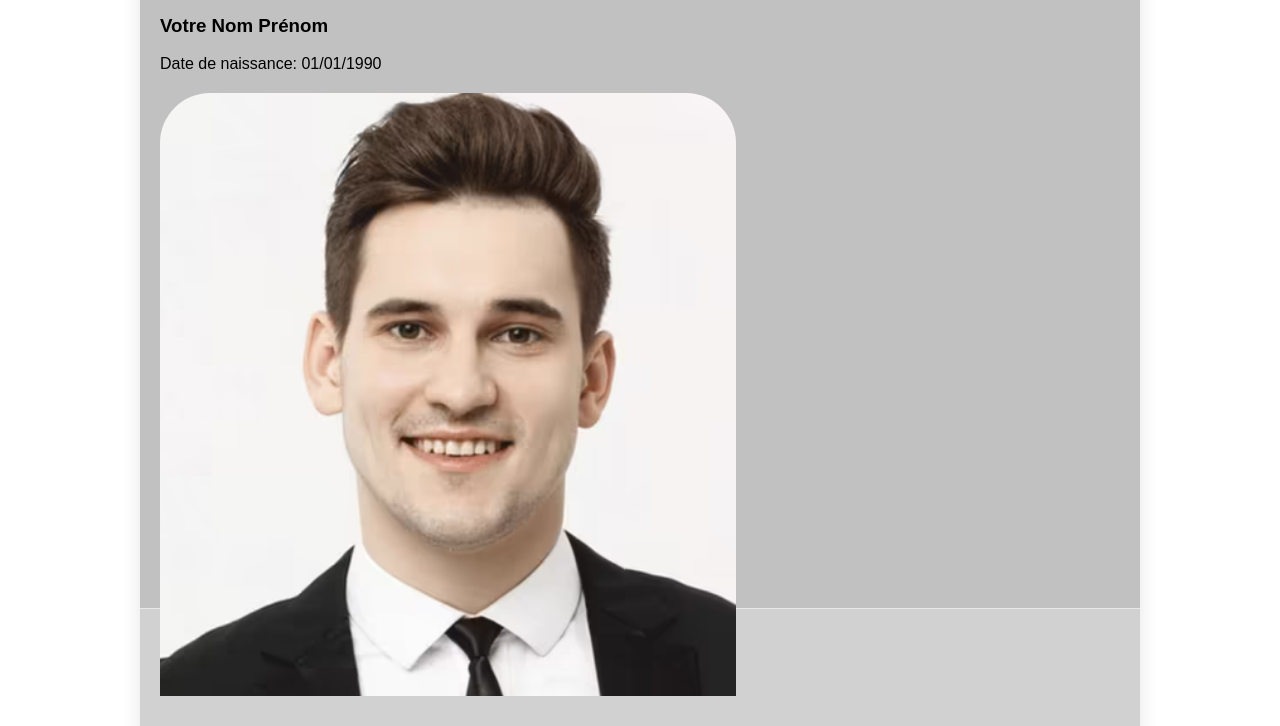
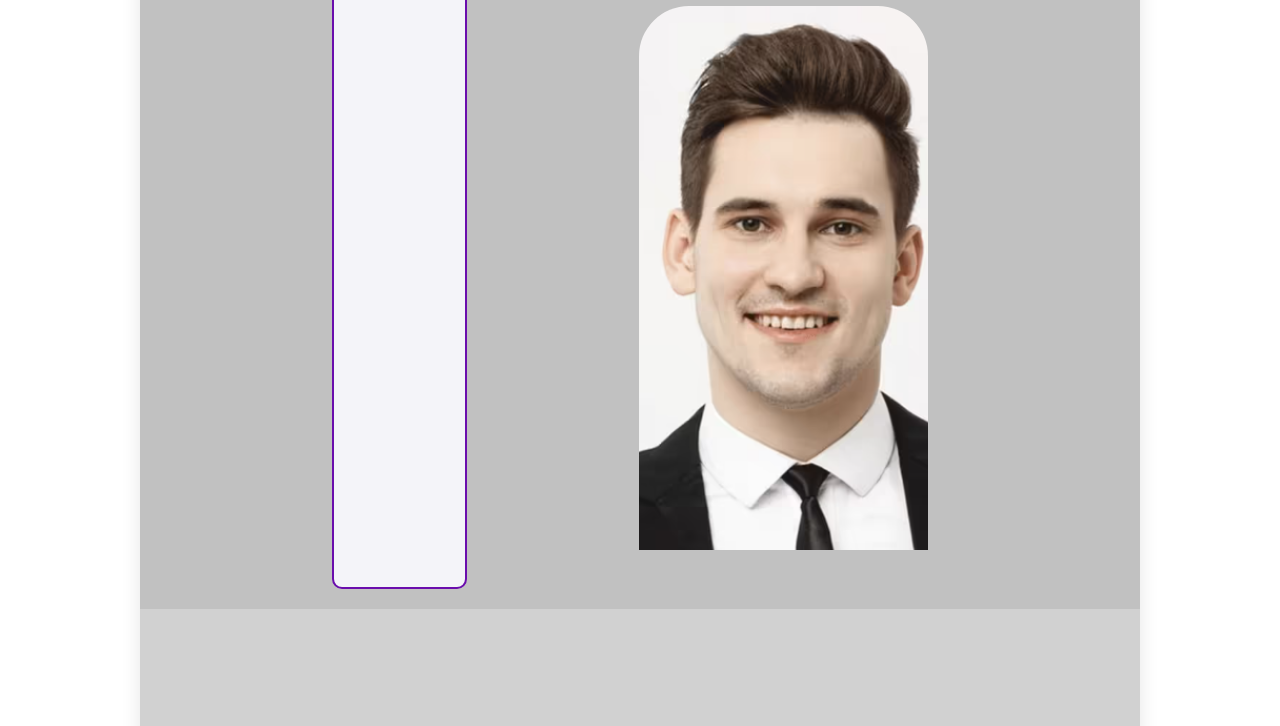
Before and after one commit to KillEvent/CVAXELLE, a plain HTML site: page index.html in a window 1280 px wide. Shown: the part 191-917 px from the top of the page. Drawn offline with Linux system fonts and the light colour scheme.

Commit message:
Update style.css

```diff
--- a/style.css
+++ b/style.css
@@ -56,13 +56,12 @@ body {
 }
 
 .section {
-    padding: 100px 20px 20px; /* Adjusted for the fixed menu */
-    border-bottom: 1px solid #e8e8e8;
+    padding: 100px 20px 20px;
+    border-bottom: 30% solid #e8e8e8;
     height: 100vh;
     box-sizing: border-box;
     display: flex;
-    flex-direction: column;
-    justify-content: flex-start; /* Align items to the top */
+    justify-content: flex-start;
 }
 
 .section:nth-child(odd) {
```
